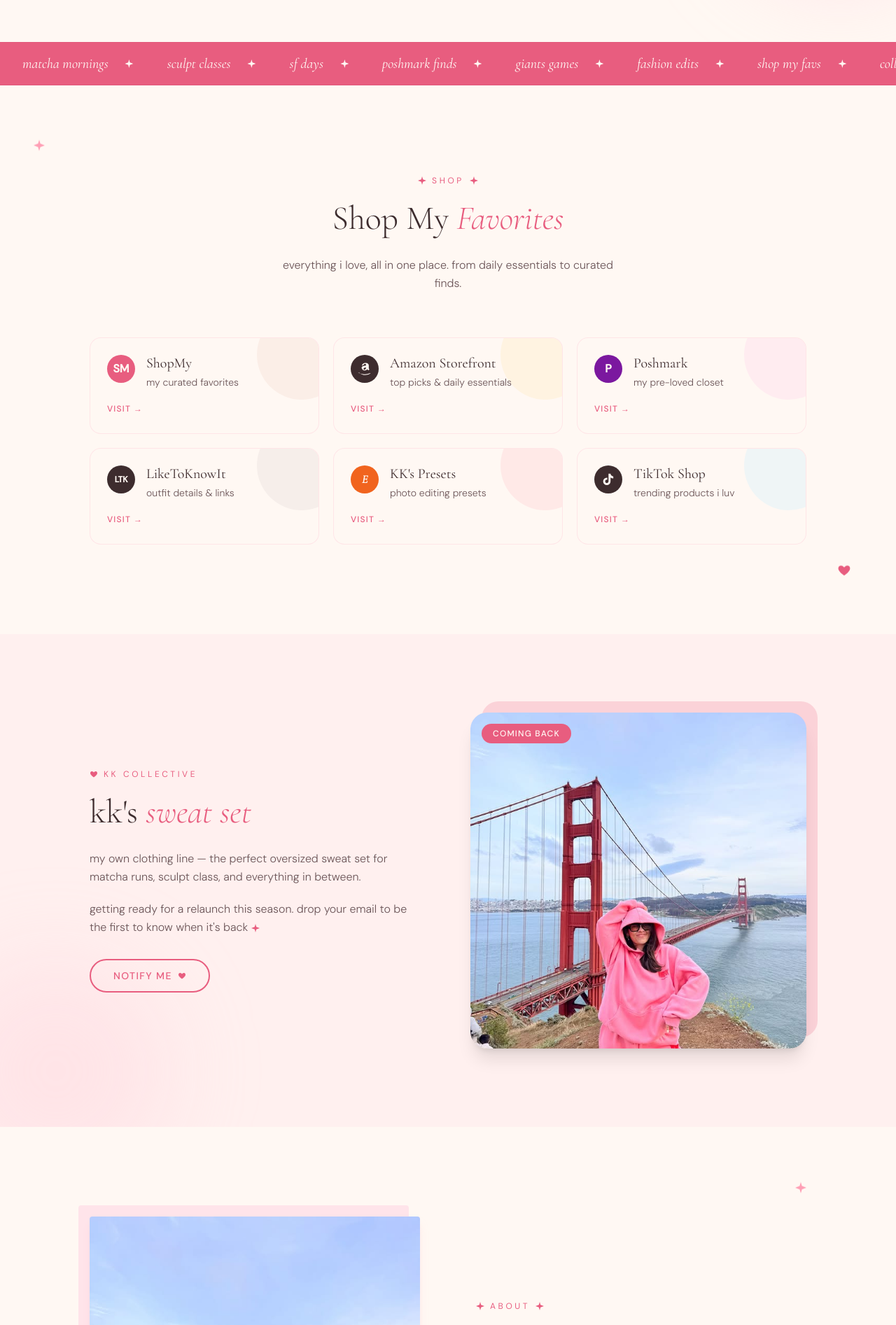
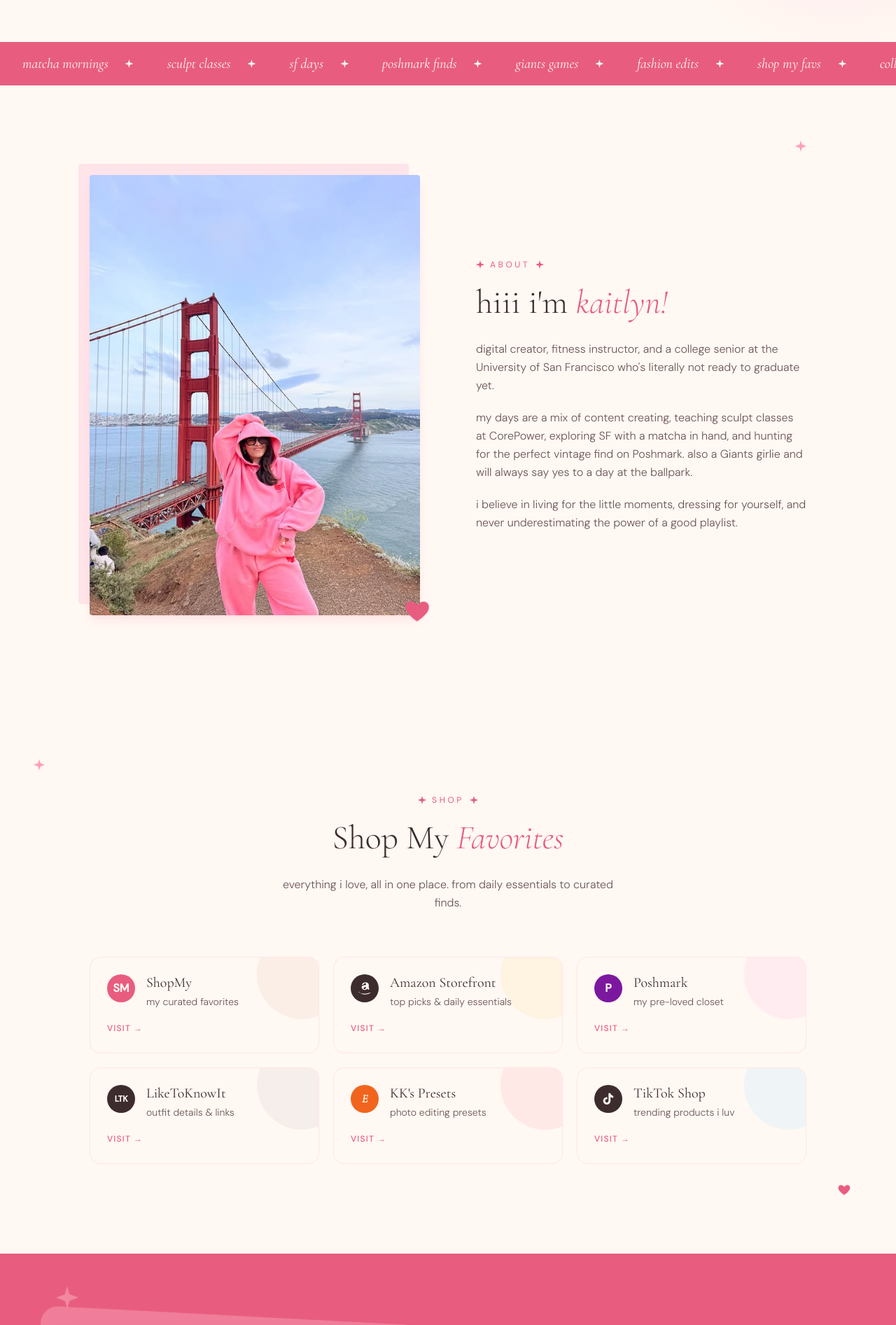
Before and after one commit to eljordp/kaitlynedejer, a React (Vite) app: page / in a window 1280 px wide. Shown: the part 740-2633 px from the top of the page at 70% size. Built offline with nearby package versions, Linux system fonts and the light colour scheme.

Commit message:
Reorder sections per client feedback
About moves above Shop, Shop sits under About, and the sold-out
Collective drops to after Sculpt. Nav reordered to match.

```diff
--- a/src/App.jsx
+++ b/src/App.jsx
@@ -1,8 +1,8 @@
 import { useState, useEffect, useRef } from 'react'
 
 const NAV_LINKS = [
+  { label: 'About', href: '#about' },
   { label: 'Shop', href: '#shop' },
-  { label: 'About', href: '#about' },
   { label: 'Sculpt', href: '#sculpt' },
   { label: 'Brands', href: '#brands' },
   { label: 'Contact', href: '#contact' },
@@ -784,10 +784,10 @@
       <Nav />
       <Hero />
       <Marquee />
+      <About />
       <Shop />
+      <Sculpt />
       <Collective />
-      <About />
-      <Sculpt />
       <Brands />
       <Gallery />
       <Contact />
```
Also changed, not shown: 1 other file (tests, documents, lock files or other folders).
